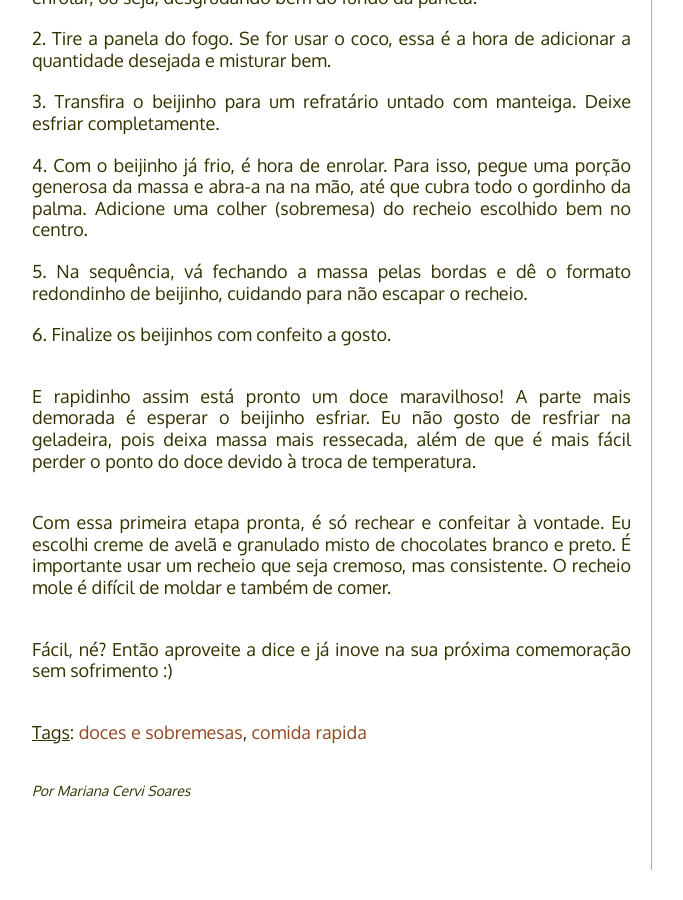
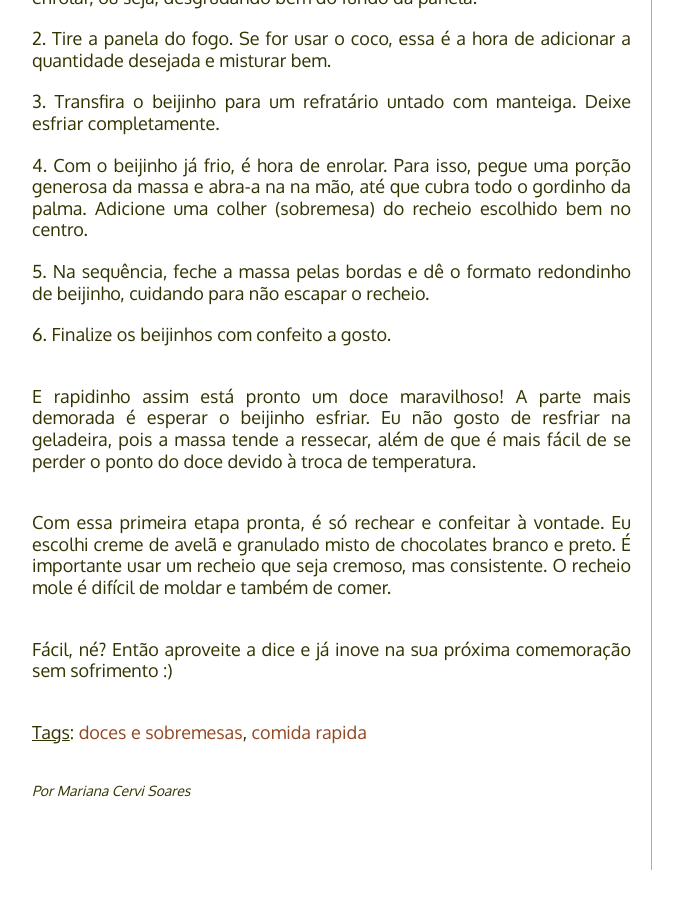
Before and after one commit to PaneladePau/paneladepau-jekyll-blog, a Jekyll site: the page built from _posts/2015-08-18-beijinho-recheado.md, in a window 1280 px wide and 900 px high, scrolled down 1228 px. Shown: the whole window, without its empty margins (138-821 px from the left). Built offline with Jekyll 4.4.1, drawn with Linux system fonts in a browser that asks for light colours; nearby versions of some CDN libraries; some web fonts are replaced; Markdown is read by kramdown in place of the engine named in the settings.

Commit message:
“update”

```diff
--- a/_posts/2015-08-18-beijinho-recheado.md
+++ b/_posts/2015-08-18-beijinho-recheado.md
@@ -33,10 +33,10 @@ O beijinho é um dos docinhos que mais faz a alegria nas festas brasileiras. Uma
 2. Tire a panela do fogo. Se for usar o coco, essa é a hora de adicionar a quantidade desejada e misturar bem.
 3. Transfira o beijinho para um refratário untado com manteiga. Deixe esfriar completamente.
 4. Com o beijinho já frio, é hora de enrolar. Para isso, pegue uma porção generosa da massa e abra-a na na mão, até que cubra todo o gordinho da palma. Adicione uma colher (sobremesa) do recheio escolhido bem no centro.
-5. Na sequência, vá fechando a massa pelas bordas e dê o formato redondinho de beijinho, cuidando para não escapar o recheio.
+5. Na sequência, feche a massa pelas bordas e dê o formato redondinho de beijinho, cuidando para não escapar o recheio.
 6. Finalize os beijinhos com confeito a gosto.
 
-E rapidinho assim está pronto um doce maravilhoso! A parte mais demorada é esperar o beijinho esfriar. Eu não gosto de resfriar na geladeira, pois deixa massa mais ressecada, além de que é mais fácil perder o ponto do doce devido à troca de temperatura.
+E rapidinho assim está pronto um doce maravilhoso! A parte mais demorada é esperar o beijinho esfriar. Eu não gosto de resfriar na geladeira, pois a massa tende a ressecar, além de que é mais fácil de se perder o ponto do doce devido à troca de temperatura.
 
 Com essa primeira etapa pronta, é só rechear e confeitar à vontade. Eu escolhi creme de avelã e granulado misto de chocolates branco e preto. É importante usar um recheio que seja cremoso, mas consistente. O recheio mole é difícil de moldar e também de comer.
 
```
Also changed, not shown: img/fotos-dos-posts/beijinho-recheado.jpg.
